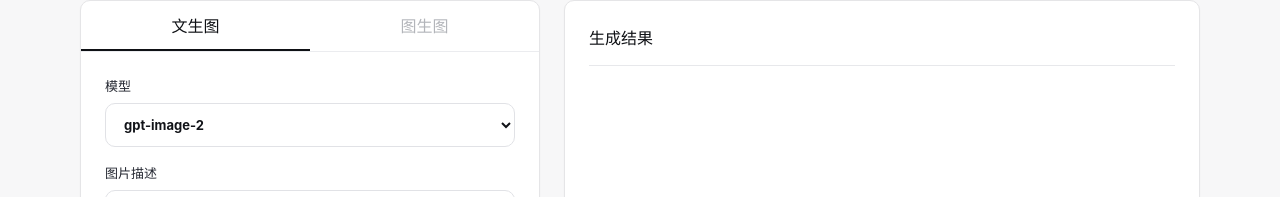
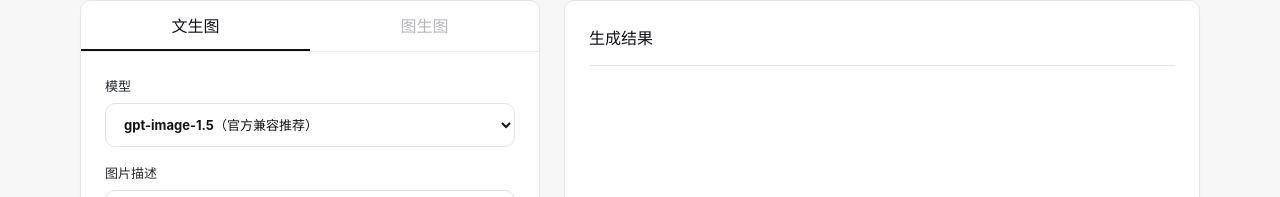
Before and after one commit to Ttt599536561/image-2, a React (Vite) app: page / in a window 1280 px wide. Shown: the part 104-301 px from the top of the page. Built offline with nearby package versions, Linux system fonts and the light colour scheme.

Commit message:
fix: default to official image model

```diff
--- a/src/App.tsx
+++ b/src/App.tsx
@@ -20,7 +20,7 @@ export type GenerateImageFn = (input: {
 }) => Promise<GenerateImageResult>;
 
 const defaultRequest: GenerationRequest = {
-  model: 'gpt-image-2',
+  model: 'gpt-image-1.5',
   prompt: '',
   size: '1024x1024',
   quality: 'auto',
--- a/src/components/GeneratorForm.tsx
+++ b/src/components/GeneratorForm.tsx
@@ -30,12 +30,15 @@ export function GeneratorForm({ request, isGenerating, onChange, onSubmit }: Gen
       </div>
 
       <form className="generator-form" onSubmit={handleSubmit}>
-        <label>
-          模型
-          <select onChange={(event) => update('model', event.target.value)} value={request.model}>
-            <option value="gpt-image-2">gpt-image-2</option>
-          </select>
-        </label>
+          <label>
+            模型
+            <select onChange={(event) => update('model', event.target.value)} value={request.model}>
+              <option value="gpt-image-1.5">gpt-image-1.5（官方兼容推荐）</option>
+              <option value="gpt-image-1">gpt-image-1</option>
+              <option value="gpt-image-1-mini">gpt-image-1-mini</option>
+              <option value="gpt-image-2">gpt-image-2（中转站自定义/实验）</option>
+            </select>
+          </label>
 
         <label>
           图片描述
```
Also changed, not shown: 4 other files (tests, documents, lock files or other folders).
